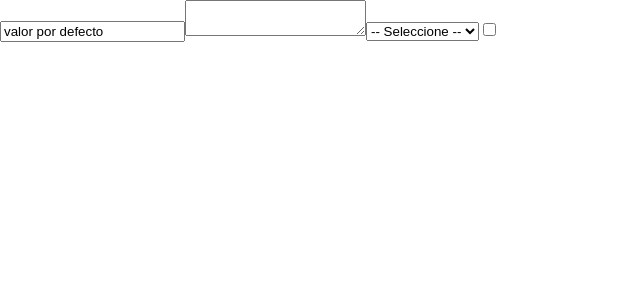
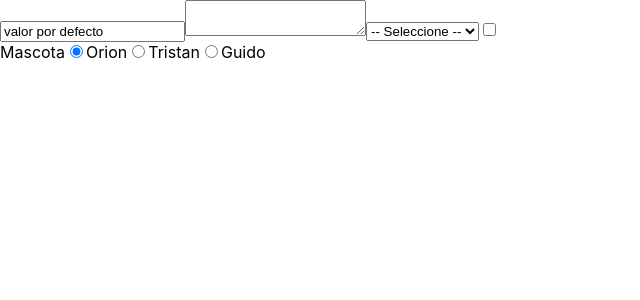
Before and after one commit to drbv27/ReactForms, a React (Create React App) app: page / in a window 1280 px wide. Shown: the top 300 px of the page, without its empty margins (0-640 px from the left). Built offline with nearby package versions, Linux system fonts and the light colour scheme.

Commit message:
radio buttons

```diff
--- a/src/App.js
+++ b/src/App.js
@@ -5,6 +5,7 @@ const App = () => {
     texto: "",
     select: "",
     check: false,
+    estado: "orion",
   });
   //Hago un destructuring de target v....para ahorrarme colocar e.
   const handleChange = ({ target }) => {
@@ -40,6 +41,42 @@ const App = () => {
         onChange={handleChange}
         checked={value.checked}
       />
+      {/*       <div onChange={handleChange}>
+        <label>Mascota</label>
+        <input type="radio" value="orion" name="estado" />
+        Orion
+        <input type="radio" value="tristan" name="estado" />
+        Tristan
+        <input type="radio" value="guido" name="estado" />
+        Guido
+      </div> */}
+      <div>
+        <label>Mascota</label>
+        <input
+          onChange={handleChange}
+          type="radio"
+          value="orion"
+          name="estado"
+          checked={value.estado === "orion"}
+        />
+        Orion
+        <input
+          onChange={handleChange}
+          type="radio"
+          value="tristan"
+          name="estado"
+          checked={value.estado === "tristan"}
+        />
+        Tristan
+        <input
+          onChange={handleChange}
+          type="radio"
+          value="guido"
+          name="estado"
+          checked={value.estado === "guido"}
+        />
+        Guido
+      </div>
     </div>
   );
 };
```
